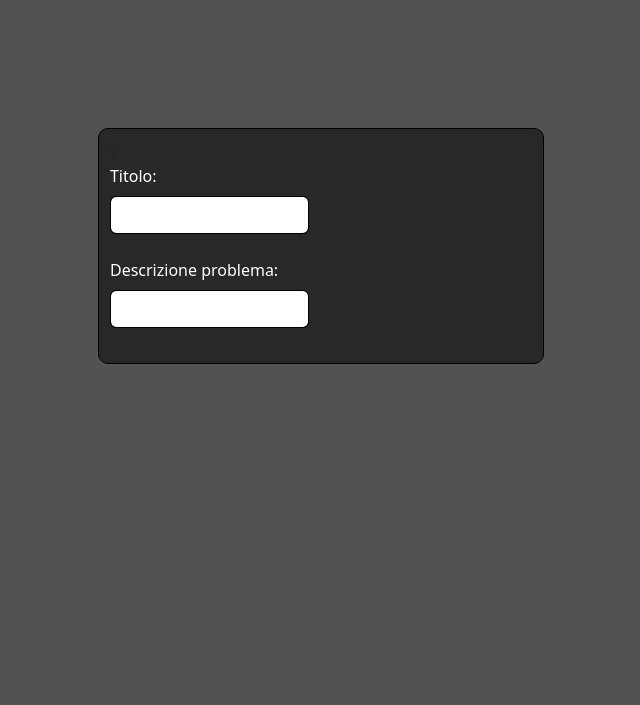
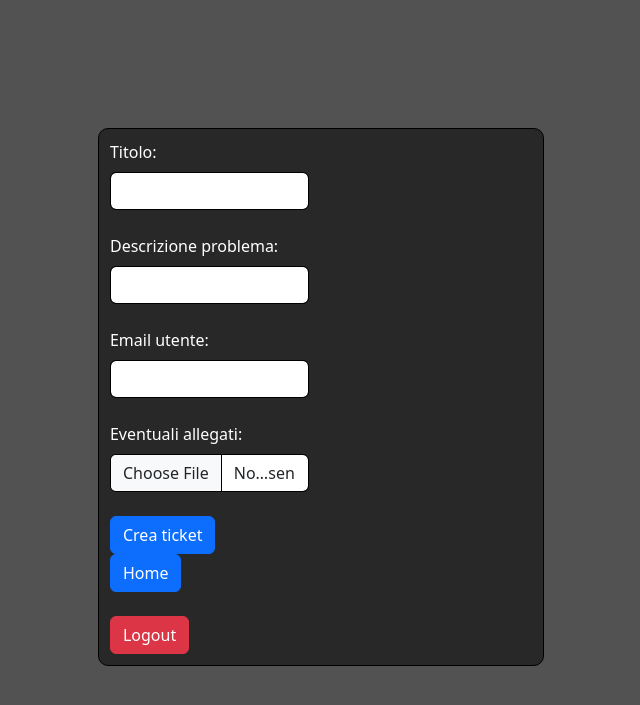
Before and after one commit to riccardomognoni/ServizioTicketing, a PHP site: page /Pages/Users/createTicket.php in a window 1280 px wide. Shown: the top 705 px of the page, without its empty margins (319-959 px from the left). Run offline with PHP 8.4, Linux system fonts and the light colour scheme; a user stored in the database is signed in.

Commit message:
Implementazione create ticket lato utente

```diff
--- a/servizioTicketing/codice/sito/Js/createTicket.js
+++ b/servizioTicketing/codice/sito/Js/createTicket.js
@@ -0,0 +1,34 @@
+$(document).ready(function () {
+    $("form").submit(async function (e) {
+        e.preventDefault();
+
+        let title = $("#title").val();
+        let description = $("#description").val();
+        let email = $("#email").val();
+
+        $.ajax({
+            type: "POST",
+            url: "../../Ajax/addTicket.php",
+            data: {
+                title: title,
+                description: description,
+                email: email
+            },
+            success: function (response) {
+                response = JSON.parse(response);
+                if (response.status == "success") {
+                    alert("Ticket creato correttamente");
+                    window.location.href = "./areaPersonale.php";
+                } else {
+                    alert("Errore nella creazione del ticket");
+                }
+            },
+            error: function (response) {
+                console.log(response);
+                alert("Error");
+            }
+        });
+
+        return false;
+    });
+});
--- a/servizioTicketing/codice/sito/Pages/Users/createTicket.php
+++ b/servizioTicketing/codice/sito/Pages/Users/createTicket.php
@@ -27,7 +27,8 @@ if (!isset($_SESSION["is_logged"]) && $_SESSION["is_logged"] !== true) {
 
 <body style="padding-top: 10%">
     <div class="container">
-        <div class='divFind border border-black form'>\
+        <div class='divFind border border-black form'>
+            <form>
                 <div class="row">
                     <div class="col col-6">
                         <label for="title" class="form-label">Titolo:</label>
@@ -41,6 +42,35 @@ if (!isset($_SESSION["is_logged"]) && $_SESSION["is_logged"] !== true) {
                         <input type="text" class="form-control border-black input" id="description">
                     </div>
                 </div><br>
+
+                <div class="row">
+                    <div class="col col-6">
+                        <label for="email" class="form-label">Email utente:</label>
+                        <input type="email" class="form-control border-black input" id="email">
+                    </div>
+                </div><br>
+
+                <div class="row">
+                    <div class="col col-6">
+                        <label for="allegato" class="form-label">Eventuali allegati:</label>
+                        <input type="file" class="form-control border-black input" id="allegato">
+                    </div>
+                </div><br>
+
+                <div class="row">
+                    <div class="col col-4">
+                        <input type="submit" class="btn btn-primary" value="Crea ticket">
+                    </div><br>
+                </div>
+            </form>
+            <div>
+                <div class="col col-4">
+                    <button class="btn btn-primary" onclick="window.location.href='./areaPersonale.php'">Home</button>
+                </div><br>
+                <div class="col col-4 text-right">
+                    <button class="btn btn-danger" onclick="window.location.href='../logout.php'">Logout</button>
+                </div>
+            </div>
         </div>
     </div>
 
--- a/servizioTicketing/codice/sito/Pages/login.php
+++ b/servizioTicketing/codice/sito/Pages/login.php
@@ -6,7 +6,7 @@ if (!isset($_SESSION)) {
 
 if (isset($_SESSION["is_logged"]) && $_SESSION["is_logged"] === true) {
     if ($_SESSION["role"] === "customer") {
-        header("Location: ./areaPersonale.php");
+        header("Location: ./Users/areaPersonale.php");
     } else if ($_SESSION["role"] === "employee") {
         header("Location: ./Admin/admin_home.php");
     } else if ($_SESSION["role"] === "admin") {
```
Also changed, not shown: servizioTicketing/codice/sito/Ajax/addTicket.php (added, +31 -0 lines). Lines whose indentation alone changed are shown as unchanged.
